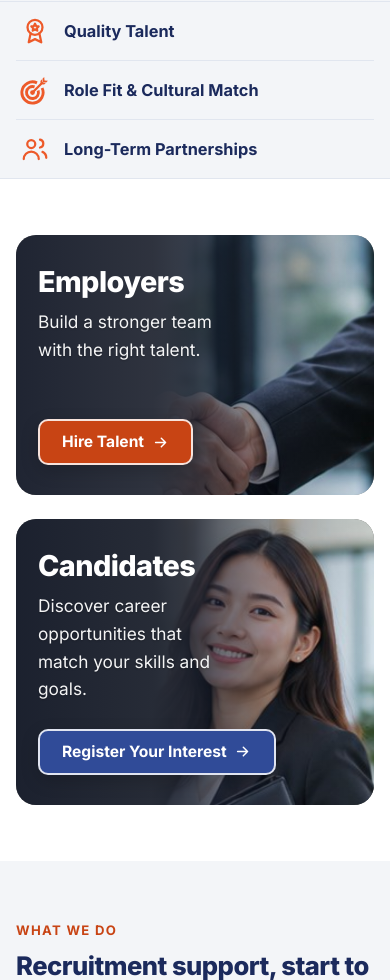
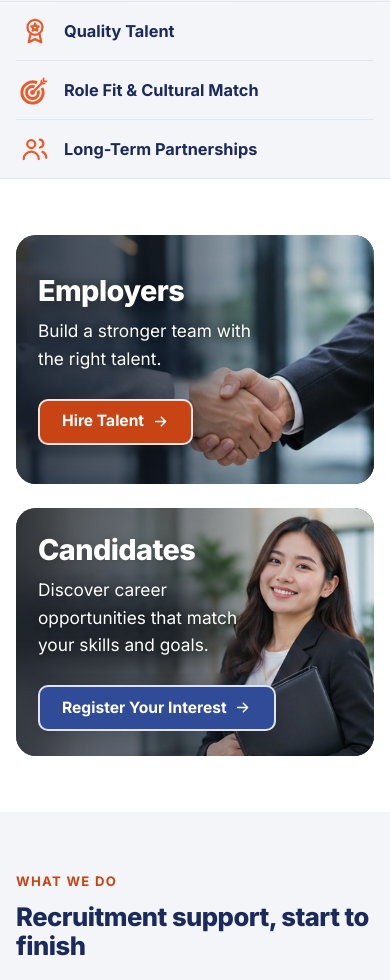
Before and after one commit to t-hinley/sd-recruitment, a Django app: page / in a window 390 px wide. Shown: the part 765-1745 px from the top of the page. Run offline with Django 5.2, Linux system fonts and the light colour scheme.

Commit message:
Home page cards: full mockup photos at their own proportions, lighter shade
The Employers and Candidates cards now show the whole photo from the homepage mockup
(its printed text and buttons removed), sized to the mockup's card shape so the photo
is not zoomed, with only a light shade behind the text.

Co-Authored-By: Claude Opus 5.5 <noreply@anthropic.com>
Claude-Session: https://claude.ai/code/session_018i6KhyRKKuaj4sJwSsDdCc

```diff
--- a/static/css/style.css
+++ b/static/css/style.css
@@ -138,17 +138,15 @@ p { margin: 0 0 1em; }
 
 /* Audience cards (home) */
 .audience-grid { display: grid; grid-template-columns: 1fr 1fr; gap: 24px; }
-.audience { position: relative; overflow: hidden; isolation: isolate; border-radius: var(--radius-lg); min-height: 300px; display: flex; color: #fff; background: var(--audience-bg); }
-/* Photo from the homepage mockup on the right; a dark shade from the left keeps the white text readable. */
-.audience__photo { position: absolute; top: 0; right: 0; height: 100%; width: 60%; object-fit: cover; object-position: center 30%; z-index: -2; -webkit-mask-image: linear-gradient(90deg, transparent 0%, #000 30%); mask-image: linear-gradient(90deg, transparent 0%, #000 30%); }
-.audience::before { content: ""; position: absolute; inset: 0; z-index: -1; background: linear-gradient(90deg, rgba(16,22,38,.85) 0%, rgba(16,22,38,.62) 38%, rgba(16,22,38,.1) 66%, rgba(16,22,38,0) 100%); }
-.audience--employers { --audience-bg: #8f8e8b; }
-.audience--candidates { --audience-bg: #6e6f6b; }
-.audience--candidates .audience__photo { object-position: center top; }
-.audience__body { display: flex; flex-direction: column; align-items: flex-start; padding: 44px 40px; max-width: 62%; }
-.audience h2 { color: #fff; font-size: clamp(1.8rem, 3vw, 2.4rem); margin-bottom: 10px; }
-.audience p { font-size: 1.08rem; opacity: .95; margin-bottom: 26px; text-shadow: 0 1px 2px rgba(0,0,0,.25); }
-.audience .btn { margin-top: auto; white-space: nowrap; }
+.audience { position: relative; overflow: hidden; isolation: isolate; border-radius: var(--radius-lg); aspect-ratio: 529 / 367; display: flex; align-items: center; color: #fff; background: #4a4d52; }
+/* The whole photo fills the card at the mockup's proportions (not zoomed); a light shade on the
+   left sits behind the text. */
+.audience__photo { position: absolute; inset: 0; width: 100%; height: 100%; object-fit: cover; z-index: -2; }
+.audience::before { content: ""; position: absolute; inset: 0; z-index: -1; background: linear-gradient(90deg, rgba(14,20,34,.55) 0%, rgba(14,20,34,.42) 35%, rgba(14,20,34,.12) 58%, rgba(14,20,34,0) 72%); }
+.audience__body { display: flex; flex-direction: column; align-items: flex-start; padding: 32px 36px; max-width: 64%; }
+.audience h2 { color: #fff; font-size: clamp(1.8rem, 3vw, 2.4rem); margin-bottom: 10px; text-shadow: 0 2px 10px rgba(0,0,0,.25); }
+.audience p { font-size: 1.08rem; margin-bottom: 26px; text-shadow: 0 1px 6px rgba(0,0,0,.35); }
+.audience .btn { white-space: nowrap; }
 .btn--ring { border-color: rgba(255,255,255,.85); box-shadow: 0 6px 18px rgba(0,0,0,.18); }
 .btn--ring:hover { border-color: #fff; }
 
@@ -393,11 +391,8 @@ legend { padding: 0; margin-bottom: 14px; color: var(--blue-ink); font-weight: 8
   .section { padding: 56px 0; }
   .section-head { margin-bottom: 32px; text-align: left; }
   .card-grid--3, .card-grid--4, .card-grid--5, .industry-list, .steps--4, .steps--5, .audience-grid { grid-template-columns: 1fr; }
-  .audience { min-height: 260px; }
-  .audience__body { padding: 30px 22px; max-width: none; }
-  .audience p { max-width: 62%; }
-  .audience__photo { width: 62%; }
-  .audience::before { background: linear-gradient(90deg, rgba(16,22,38,.88) 0%, rgba(16,22,38,.72) 50%, rgba(16,22,38,.2) 80%, rgba(16,22,38,0) 100%); }
+  .audience__body { padding: 28px 22px; max-width: 72%; }
+  .audience::before { background: linear-gradient(90deg, rgba(14,20,34,.62) 0%, rgba(14,20,34,.45) 45%, rgba(14,20,34,.1) 75%, rgba(14,20,34,0) 90%); }
   .page-hero { padding: 40px 0 40px; }
   .page-hero__lead { font-size: 1.06rem; }
   .page-hero__actions .btn { flex: 1 1 100%; }
--- a/templates/core/home.html
+++ b/templates/core/home.html
@@ -26,7 +26,7 @@
   <div class="container">
     <div class="audience-grid">
       <article class="audience audience--employers">
-        <img class="audience__photo" src="{% static 'images/card-employers.jpg' %}" alt="" width="238" height="359" loading="lazy">
+        <img class="audience__photo" src="{% static 'images/card-employers.jpg' %}" alt="" width="529" height="367" loading="lazy">
         <div class="audience__body">
           <h2>Employers</h2>
           <p>Build a stronger team with the right talent.</p>
@@ -34,7 +34,7 @@
         </div>
       </article>
       <article class="audience audience--candidates">
-        <img class="audience__photo" src="{% static 'images/card-candidates.jpg' %}" alt="" width="199" height="359" loading="lazy">
+        <img class="audience__photo" src="{% static 'images/card-candidates.jpg' %}" alt="" width="530" height="367" loading="lazy">
         <div class="audience__body">
           <h2>Candidates</h2>
           <p>Discover career opportunities that match your skills and goals.</p>
```
Also changed, not shown: static/images/card-candidates.jpg, static/images/card-employers.jpg.
